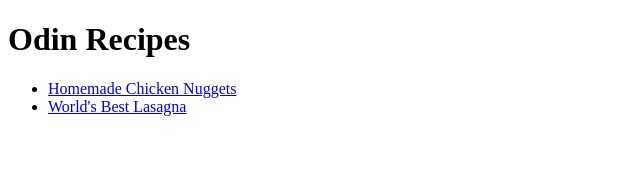
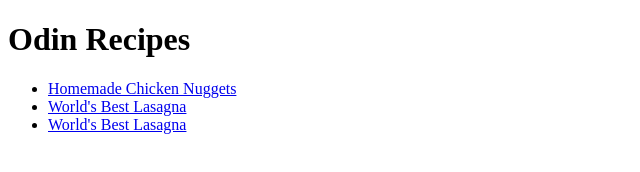
Before and after one commit to PauloMBorges/odin-recipes, a plain HTML site: page index.html in a window 1280 px wide. Shown: the whole page, without its empty margins (0-640 px from the left). Drawn offline with Linux system fonts and the light colour scheme.

Commit message:
Create recipe page for Brigadeiro
Added new HTML file named brigadeiro.html with detailed content including description, ingredients, and steps for making the brigadeiro. Included an image of the brigadeiro sourced from '../images/brigadeiro.png'.

```diff
--- a/index.html
+++ b/index.html
@@ -10,6 +10,7 @@
     <ul>
         <li><a href="recipes/nuggets.html">Homemade Chicken Nuggets</a></li>
         <li><a href="recipes/lasagna.html">World's Best Lasagna</a></li>
+        <li><a href="recipes/brigadeiro.html">World's Best Lasagna</a></li>
     </ul>
 </body>
 </html>
```
Also changed, not shown: images/brigadeiro.png (added).
